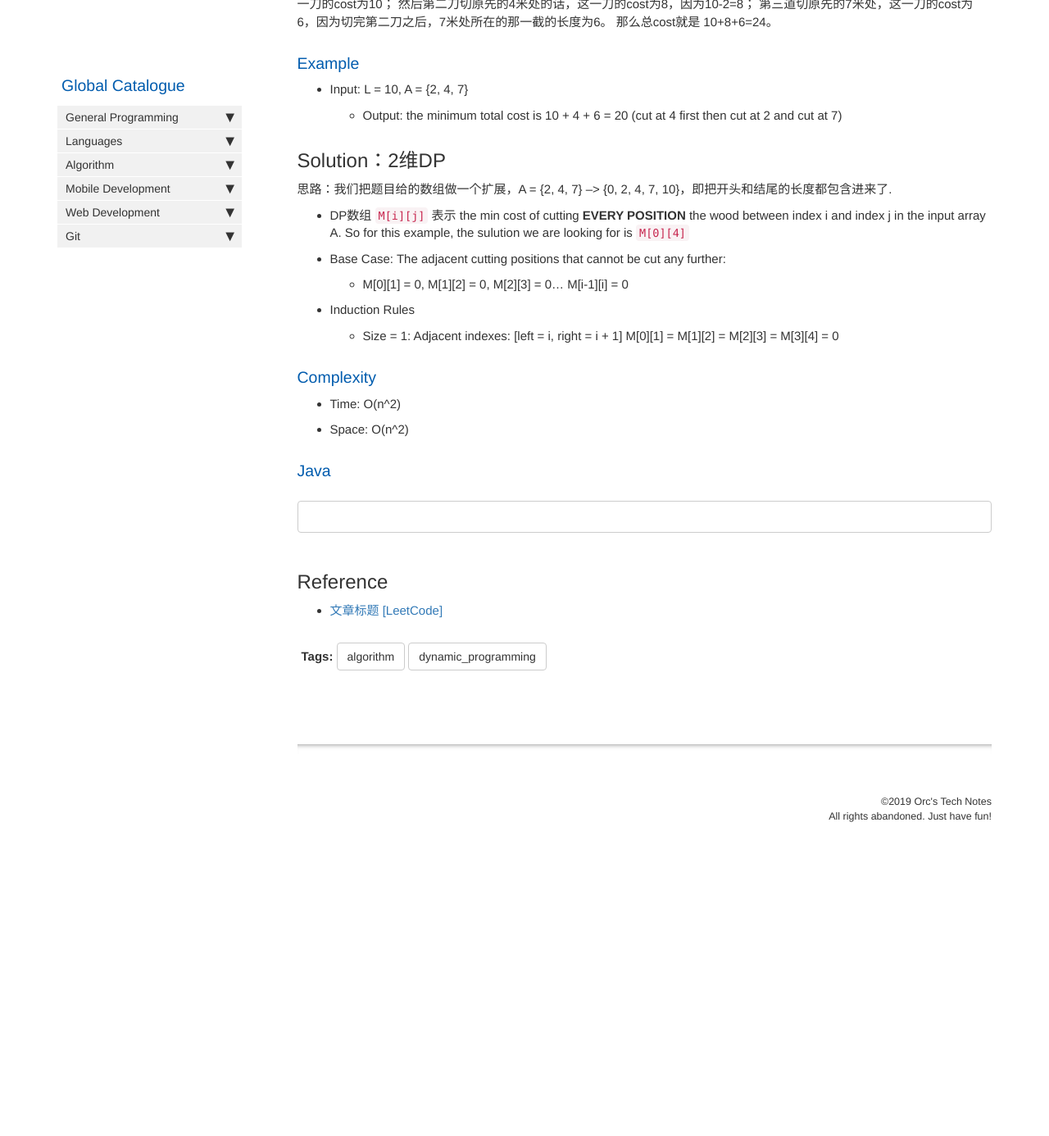
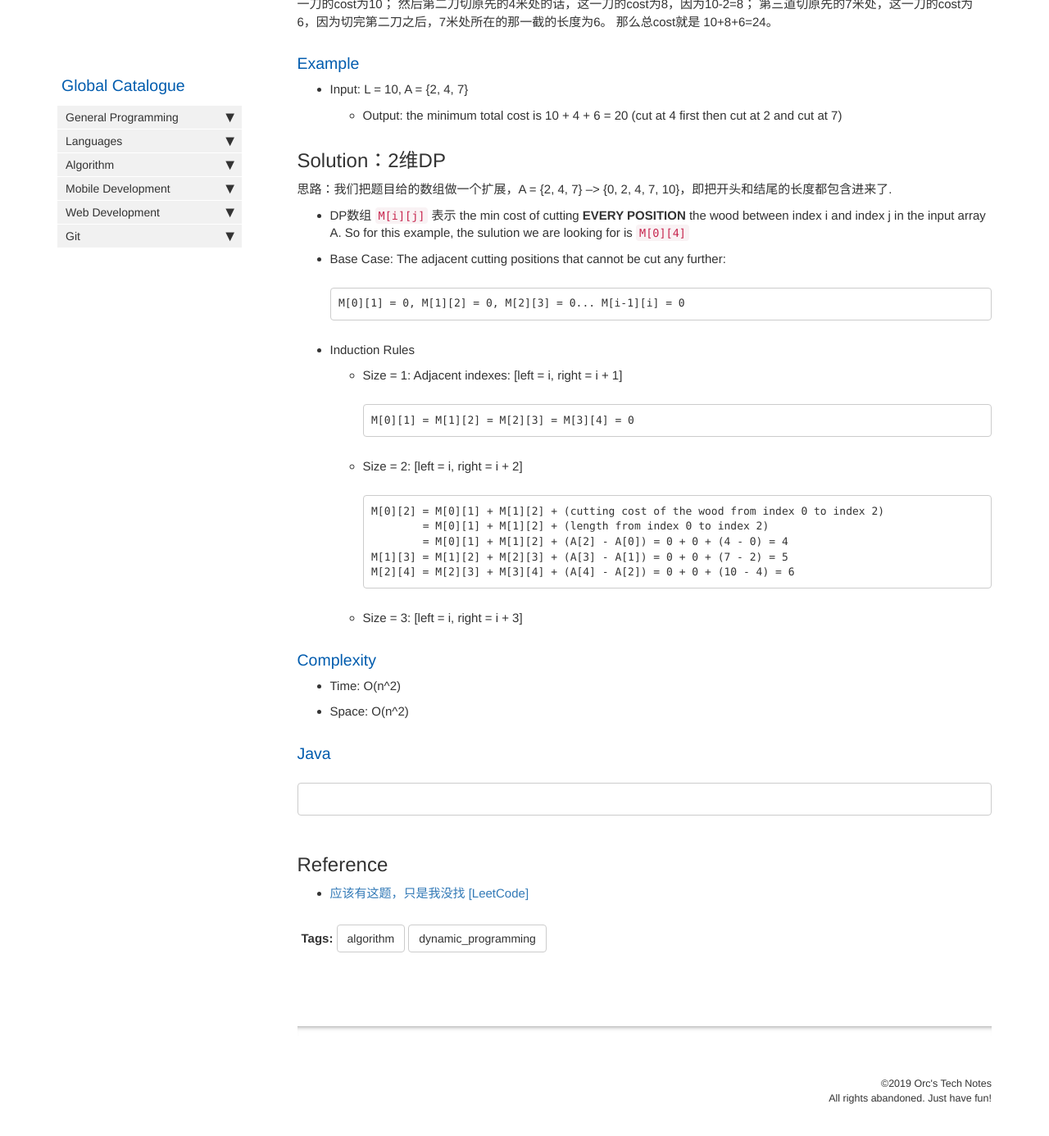
Before and after one commit to HungryOrc/hungryorc.github.io, a Jekyll site: the page built from pages/algorithm/algorithm_cutWood_cuttingCostRelatedToLength.md, in a window 1280 px wide and 1400 px high, scrolled down 398 px. Shown: the top 1386 px of the window at 82% size. Built offline with Jekyll 4.4.1, drawn with Linux system fonts in a browser that asks for light colours; nearby versions of some CDN libraries; comment, search, counter and statistics services are not loaded; before the commit the page ends 1454 px from its top, so only the background shows below that.

Commit message:
Update algorithm_cutWood_cuttingCostRelatedToLength.md

````diff
--- a/pages/algorithm/algorithm_cutWood_cuttingCostRelatedToLength.md
+++ b/pages/algorithm/algorithm_cutWood_cuttingCostRelatedToLength.md
@@ -36,11 +36,25 @@ Determine the minimum total cost to cut the stick into the defined pieces.
 So for this example, the sulution we are looking for is `M[0][4]`
 
 * Base Case: The adjacent cutting positions that cannot be cut any further:
-  * M[0][1] = 0, M[1][2] = 0, M[2][3] = 0... M[i-1][i] = 0
+  ```
+  M[0][1] = 0, M[1][2] = 0, M[2][3] = 0... M[i-1][i] = 0
+  ```
 
 * Induction Rules
   * Size = 1: Adjacent indexes: [left = i, right = i + 1]
+    ```
     M[0][1] = M[1][2] = M[2][3] = M[3][4] = 0
+    ```
+  * Size = 2: [left = i, right = i + 2]
+    ```
+    M[0][2] = M[0][1] + M[1][2] + (cutting cost of the wood from index 0 to index 2)
+            = M[0][1] + M[1][2] + (length from index 0 to index 2)
+            = M[0][1] + M[1][2] + (A[2] - A[0]) = 0 + 0 + (4 - 0) = 4
+    M[1][3] = M[1][2] + M[2][3] + (A[3] - A[1]) = 0 + 0 + (7 - 2) = 5
+    M[2][4] = M[2][3] + M[3][4] + (A[4] - A[2]) = 0 + 0 + (10 - 4) = 6
+    ```
+  * Size = 3: [left = i, right = i + 3]
+
 
 
 
@@ -54,6 +68,6 @@ So for this example, the sulution we are looking for is `M[0][4]`
 ```
 
 ## Reference
-* [文章标题 [LeetCode]](网址放在这里)
+* [应该有这题，只是我没找 [LeetCode]](网址放在这里)
 
 {% include links.html %}
````
